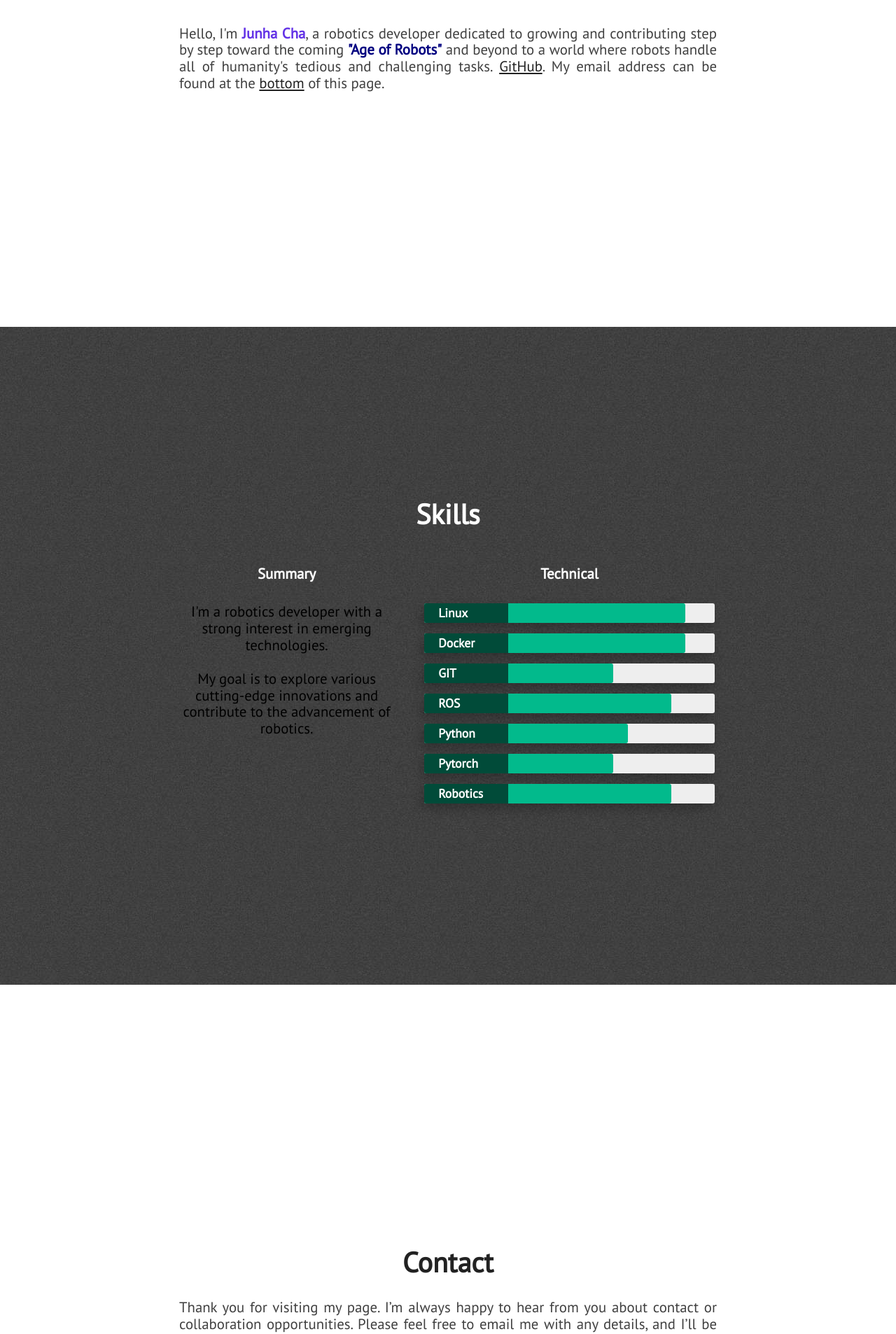
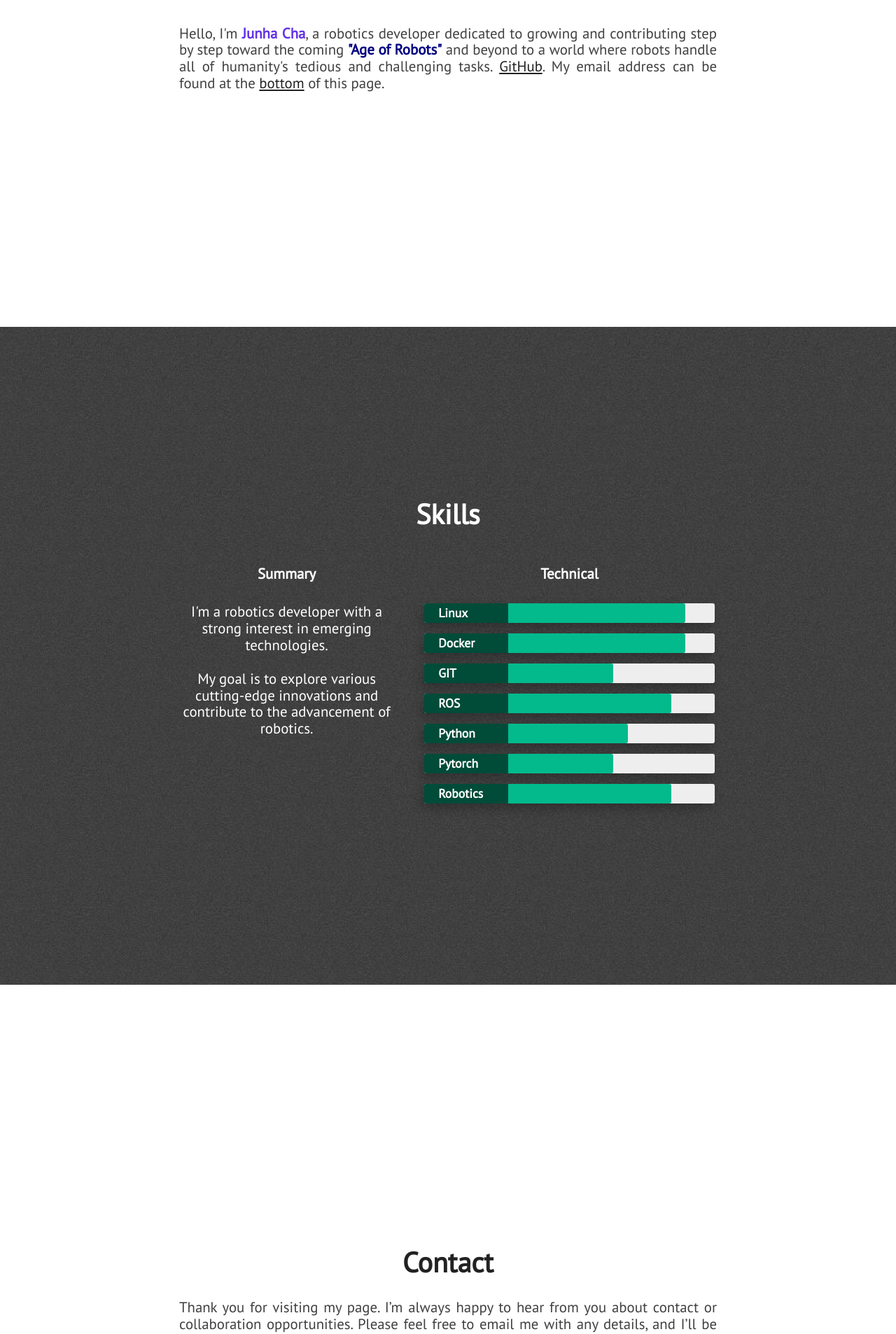
Before and after one commit to ckwnsgk/ckwnsgk.github.io, a Jekyll site: the page built from index.html, in a window 1280 px wide. Shown: the part 3559-5465 px from the top of the page at 70% size. Built offline with Jekyll 4.4.1, drawn with Linux system fonts in a browser that asks for light colours; nearby versions of some CDN libraries.

Commit message:
세미나

```diff
--- a/_includes/skills.html
+++ b/_includes/skills.html
@@ -6,7 +6,7 @@
             <div class="skills-grid">
                 <div class="what-i-do">
                     <h3 class="center-align skills-subsection" style="color: white;">Summary</h3>
-                    <p class="paragraph-text center-align">
+                    <p class="paragraph-text center-align" style="color: white;">
                         I'm a robotics developer with a strong interest in emerging technologies. <br><br>My goal is to explore various cutting-edge innovations and contribute to the advancement of robotics.
                     </p>
                 </div>
```
